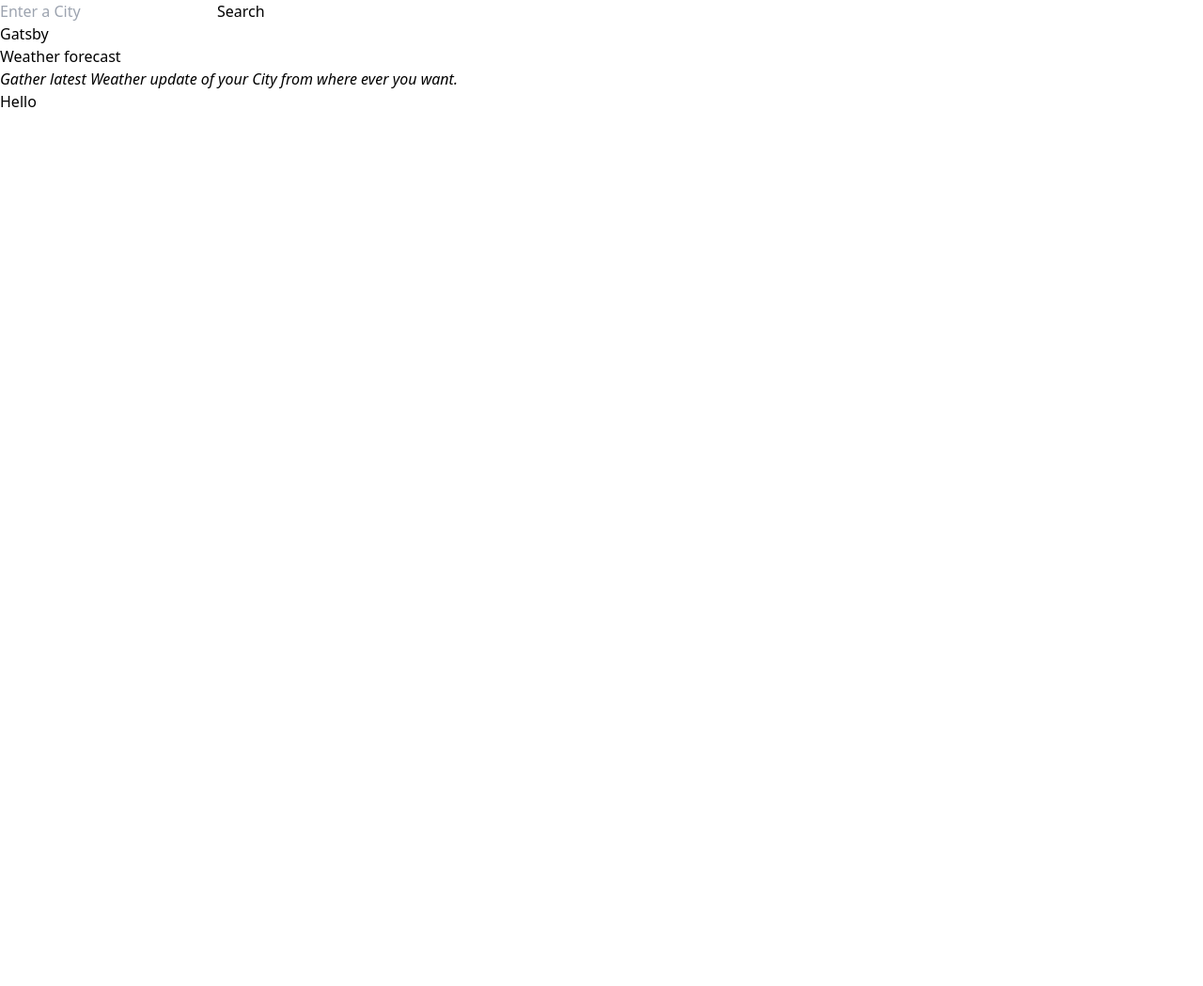
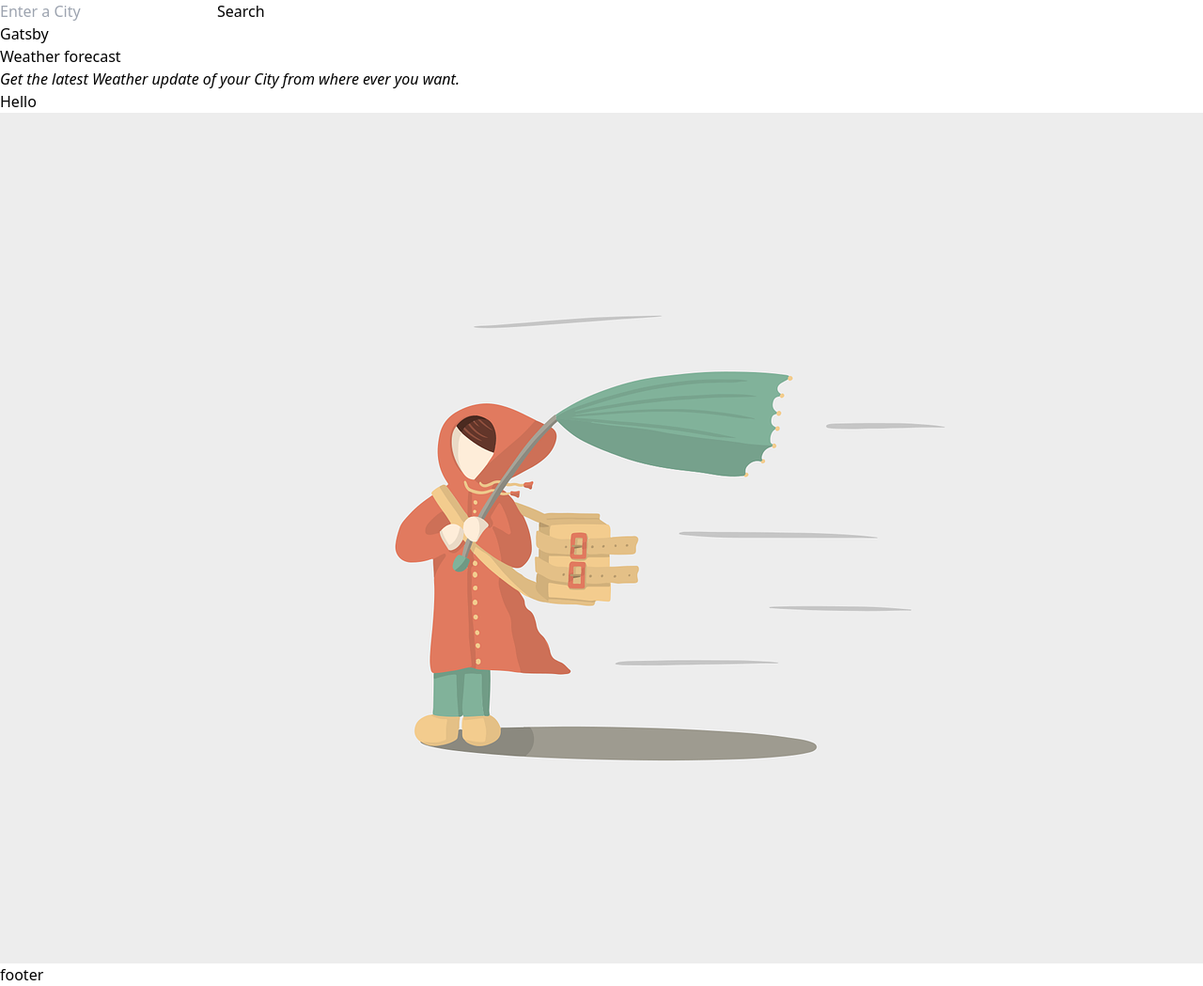
Before and after one commit to kishore26kk/Weather-app, a React (Vite) app: page / in a window 1280 px wide. Shown: the whole page at 94% size. Before the commit the page ends 800 px from the top, so only its background shows below. Built offline with nearby package versions, Linux system fonts and the light colour scheme.

Commit message:
changes in weather

```diff
--- a/src/Footer/Footer.jsx
+++ b/src/Footer/Footer.jsx
@@ -1,6 +1,6 @@
 const Footer = () => {
   return (
-    <footer className="bg-stone-900 mt-auto">
+    <footer className="bg-violet-900 mt-auto h-80">
       <div>
           <p>footer</p>
       </div>
--- a/src/Home/Home.jsx
+++ b/src/Home/Home.jsx
@@ -1,12 +1,19 @@
+import background from "../../public/bg-home.webp";
+
 const Home = () => {
   return (
     <>
-    <div className="py-20 px-20">
-      <h1 className="text-violet-700 text-5xl font-semibold">Gatsby</h1>
-      <h1 className="text-5xl font-medium pt-3">Weather forecast</h1>
-      <p className="pt-5 text-lg"><i>Gather latest <a href="https://www.google.com/search?client=firefox-b-d&q=weather"
-      className="text-violet-700 hover:underline" target="blank">Weather</a> update of your City from where ever you want.</i></p>
-      <button className="bg-violet-700 text-white h-12 w-28 mt-8 rounded-full font-medium text-lg">Hello</button>
+    <div className="py-20 px-20 flex gap-7">
+      <div>
+        <h1 className="text-violet-700 text-5xl font-semibold">Gatsby</h1>
+        <h1 className="text-5xl font-medium pt-3">Weather forecast</h1>
+        <p className="pt-5 text-lg"><i>Get the latest <a href="https://www.google.com/search?client=firefox-b-d&q=weather"
+        className="text-violet-700 hover:underline" target="blank">Weather</a> update of your City from where ever you want.</i></p>
+        <button className="bg-violet-700 text-white h-12 w-28 mt-8 rounded-full font-medium text-lg hover:bg-violet-500">Hello</button>
+      </div>
+      <div className="w-2/4">
+        <img src={background} alt="background" className="rounded-full"/>
+      </div>
     </div>
     </>
   )
--- a/src/Weather/Weather.jsx
+++ b/src/Weather/Weather.jsx
@@ -4,6 +4,8 @@ import sun from "../assets/sun.svg";
 import cloudy from "../assets/cloudy.png"
 import cloudsm from "../assets/cloudsm.svg";
 import Spinner from "../ui/Spinner";
+
+const API_KEY = "ea0ec28f12d74928b6371112231908"
 
 const Weather = () => {
     const [weatherData, setWeatherData] = useState({});
@@ -12,7 +14,7 @@ const Weather = () => {
 
     const getWeather = async()=>{
         try{
-            const response = await fetch(`http://api.weatherapi.com/v1/current.json?key=ea0ec28f12d74928b6371112231908&q=${city}&aqi=no`);
+            const response = await fetch(`http://api.weatherapi.com/v1/current.json?key=${API_KEY}&q=${city}&aqi=no`);
             const data = await response.json();
             if(response.ok) {
                 setWeatherData(data);
@@ -31,7 +33,7 @@ const Weather = () => {
     },[city])
 
     if(!weatherData.location || !weatherData.current) return <Spinner />
-    const {location : {name, country}, current : {condition : {text, icon}, temp_c}} = weatherData;
+    const {location : {name, country}, current : {condition : {text, icon}, humidity, wind_kph, temp_c}} = weatherData;
 
   return (
     <div>
@@ -41,8 +43,9 @@ const Weather = () => {
                 {text === "Partly cloudy" && <img src={cloudy} alt={name} />}
                 {text === "Clear" && <img src={cloudsm} alt={name} />}
                 {text === "Sunny" && <img src={sun} alt={name} />}
+                {/* {text === "mist" && <img src={} alt={name}/>} */}
             </div>
-            <div className="w-96 h-60 flex flex-col mt-5">
+            <div className="w-96 h-60 flex flex-col">
                 <h3 className="text-2xl text-black font-bold opacity-100">Today</h3>
                 <h2 className="text-5xl font-bold">{name}</h2>
                 <div className="mt-3 text-lg">
@@ -51,7 +54,9 @@ const Weather = () => {
                         <h2>{text}</h2>
                         <img src={icon} alt="icon" className="h-8"/>
                     </div>
-                    <h3 className="text-lg">{country}</h3>
+                    <h3 className="text-lg mt-1">{country}</h3>
+                    <h3 className="mt-1">Humidity : {humidity}</h3>
+                    <h3 className="mt-1">Wind Speed : {wind_kph}</h3>
                 </div>
             </div>
         </div>
--- a/src/ui/AppLayout.jsx
+++ b/src/ui/AppLayout.jsx
@@ -1,12 +1,16 @@
 import { Outlet } from "react-router-dom"
 import Navbar from "../Navbar/Navbar"
+import Footer from "../Footer/Footer";
 
 const AppLayout = () => {
   return (
     <div className="">
         <Navbar />
-        <div className="h-96">
+        <div className="">
           <Outlet />
+        </div>
+        <div className="mt-20">
+          <Footer />
         </div>
     </div>
   )
```
Also changed, not shown: public/bg-home.webp (added).
